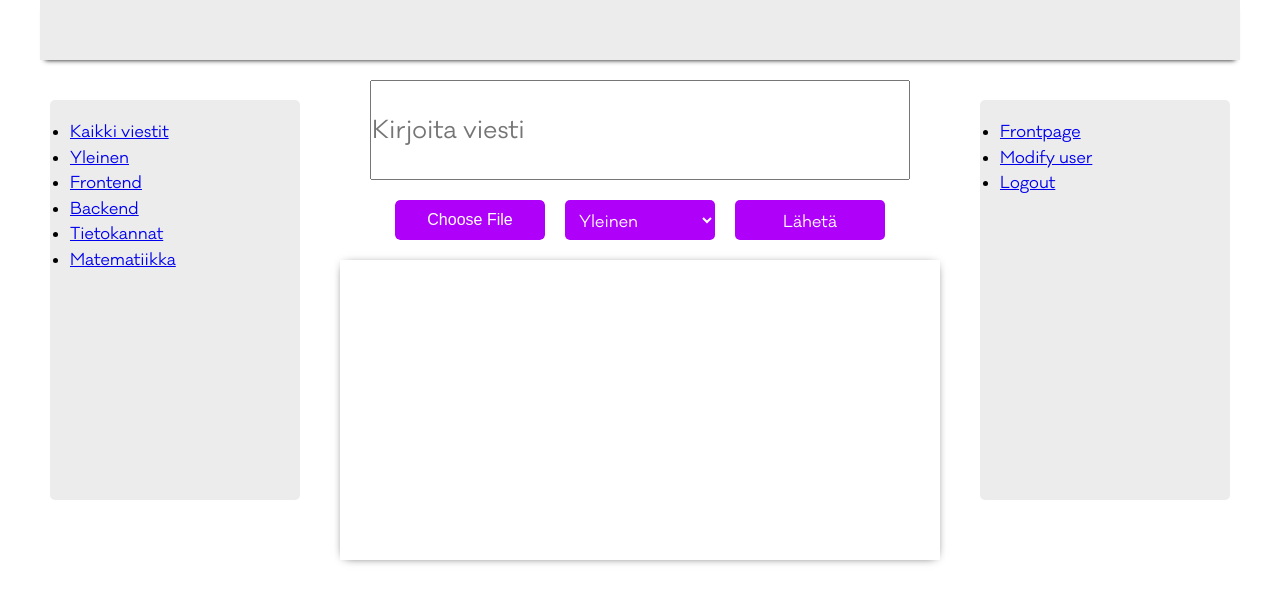
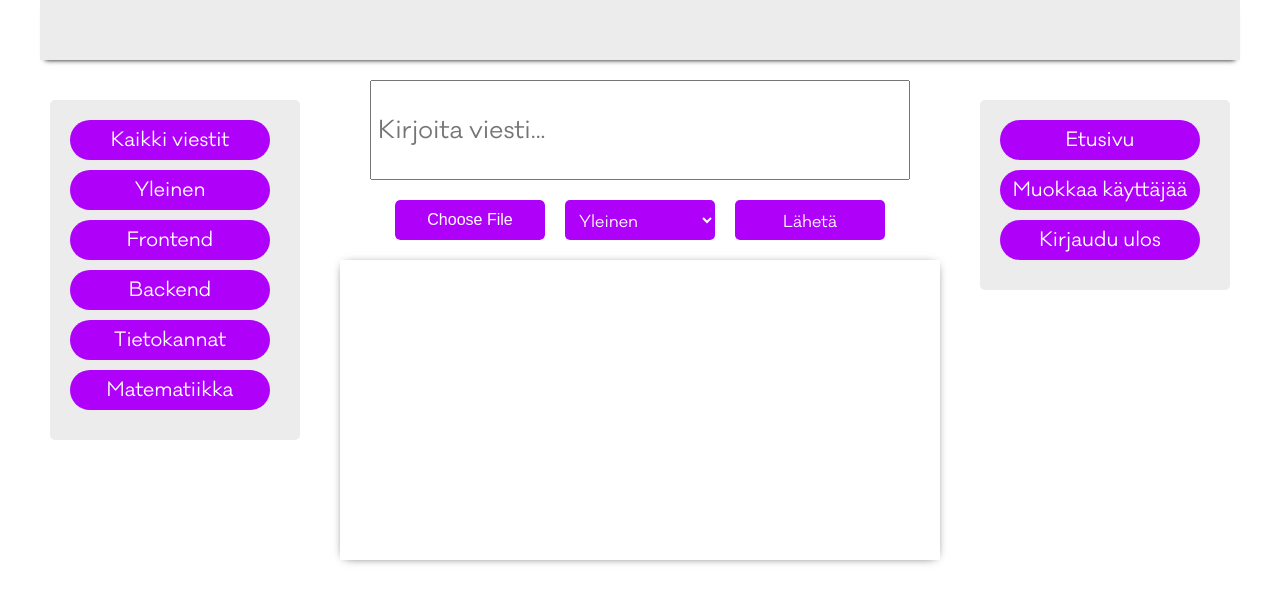
Before and after one commit to Velimah/WOP-Projekti, a plain HTML site: page Frontend/front.html in a window 1280 px wide. Drawn offline with Linux system fonts and the light colour scheme; no server answers; sample sign-in values are in the browser's storage.

Commit message:
basic ui

```diff
--- a/Frontend/css/index.css
+++ b/Frontend/css/index.css
@@ -50,10 +50,44 @@ header {
     flex-shrink: 1;
     flex-grow: 0;
     width: 100%;
-    height: 400px;
+    height: 100%;
     background: #ececec;
     max-width: 250px;
     border-radius: 5px;
+    display: flex;
+    flex-direction: column;
+    justify-content: center;
+
+}
+#aluevalikko {
+    display: flex;
+    flex-direction: column;
+    justify-content: center;
+    width: 100%;
+
+
+}
+.aluelista {
+    display: flex;
+    justify-content: center;
+    align-items: center;
+    margin-bottom: 10px;
+    height: 40px;
+    max-width: 200px;
+    width: 100%;
+    background-color: #AF00FA;
+    transition: background .2s ease-in-out;
+    list-style: none;
+    border-radius: 20px;
+}
+
+.aluelista:hover {
+    background: #61257A;
+}
+.aluelinkki{
+    text-decoration: none;
+    font-size: 1.2rem;
+    color: white;
 }
 
 #keski {
@@ -68,12 +102,15 @@ header {
 }
 
 #oikea {
+    display: flex;
+    flex-direction: column;
+    justify-content: center;
     margin-left: 40px;
     padding: 20px;
     top: 100px;
     overflow: auto;
     position: sticky;
-    height: 400px;
+    height: 100%;
     border-radius: 5px;
     background-color: #ececec;
     flex-shrink: 1;
@@ -204,7 +241,11 @@ input[type=file]::file-selector-button:hover {
 .viesti {
     padding-top: 20px;
     padding-bottom: 20px;
-    font-size: 0.9rem;
+    font-size: 1rem;
+}
+p.viesti {
+    max-width: 560px;
+    width: 100%;
 }
 .viesti-kuva {
     box-shadow: 0px 0px 5px -3px;
@@ -217,6 +258,10 @@ input[type=file]::file-selector-button:hover {
     flex-direction: row;
     justify-content: center;
     align-items: center;
+}
+.fa-solid {
+    font-size: 1.1rem;
+    color: red;
 }
 
 .like-button {
--- a/Frontend/front.html
+++ b/Frontend/front.html
@@ -14,14 +14,14 @@
 <main class="container">
   <div id="vasen">
 
-    <ul>
-      <li><a href="front.html">Kaikki viestit</a></li>
-      <li><a href="modify-user.html">Yleinen</a></li>
-      <li><a href="logout.html">Frontend</a></li>
-      <li><a href="logout.html">Backend</a></li>
-      <li><a href="logout.html">Tietokannat</a></li>
-      <li><a href="logout.html">Matematiikka</a></li>
-    </ul>
+    <div class="aluevalikko">
+      <div class="aluelista"><a class="aluelinkki" href="front.html">Kaikki viestit</a></div>
+      <div class="aluelista"><a class="aluelinkki" href="modify-user.html">Yleinen</a></div>
+      <div class="aluelista"><a class="aluelinkki" href="logout.html">Frontend</a></div>
+      <div class="aluelista"><a class="aluelinkki" href="logout.html">Backend</a></div>
+      <div class="aluelista"><a class="aluelinkki" href="logout.html">Tietokannat</a></div>
+      <div class="aluelista"><a class="aluelinkki" href="logout.html">Matematiikka</a></div>
+    </div>
 
   </div>
   <div id="keski">
@@ -29,7 +29,7 @@
     <form action="http://localhost:3000/message" method="post"
           enctype="multipart/form-data" id="addMessageForm">
       <label for="tekstikentta"></label><input id="tekstikentta" type="text" name="message_body"
-                                               placeholder="Kirjoita viesti">
+                                               placeholder=" Kirjoita viesti...">
       <div id="input-container">
         <input id="kuva-nappi" type="file" name="picture" accept="image/*" placeholder="">
 
@@ -51,12 +51,11 @@
 
   </div>
   <div id="oikea">
-    <ul>
-      <li><a href="front.html">Frontpage</a></li>
-      <li><a href="modify-user.html">Modify user</a></li>
-      <li><a href="logout.html">Logout</a></li>
-    </ul>
-
+    <div class="aluevalikko">
+      <div class="aluelista"><a class="aluelinkki" href="front.html">Etusivu</a></div>
+      <div class="aluelista"><a class="aluelinkki" href="modify-user.html">Muokkaa käyttäjää</a></div>
+      <div class="aluelista"><a class="aluelinkki" href="logout.html">Kirjaudu ulos</a></div>
+    </div>
   </div>
 </main>
 
--- a/Frontend/js/front.js
+++ b/Frontend/js/front.js
@@ -56,7 +56,7 @@ const loadMessages = (messages) => {
     palsta.innerHTML = message.boardname;
 
     const tykkaykset = document.createElement('p');
-    tykkaykset.innerHTML = "<i class=\"fa-solid fa-heart\"></i> "+ message.likecount;
+    tykkaykset.innerHTML = message.likecount + " <i class=\"fa-solid fa-heart\"></i>";
 
     let messageId = `viesti-${message.message_id}`;
     let boardId = `board-${message.board_id} viesti-container`;
```
